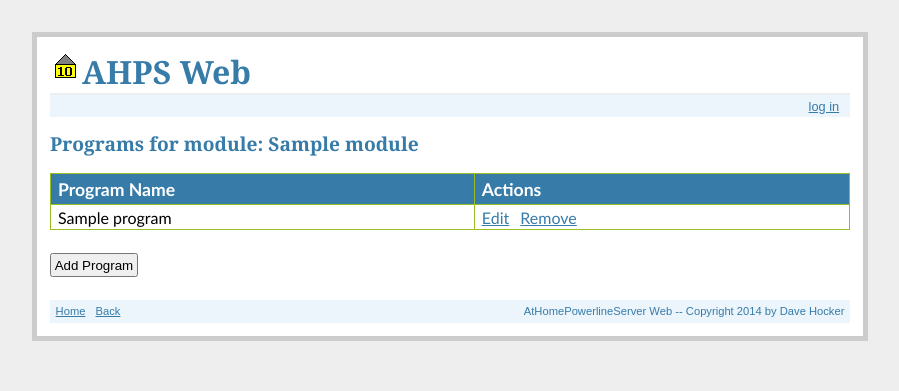
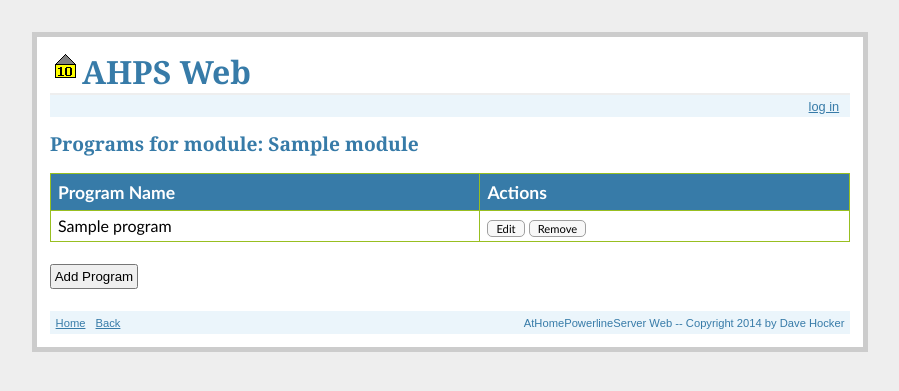
Before and after one commit to dhocker/ahps_web, a Flask app: template ahps_web/templates/module_programs.html in a window 1280 px wide. Shown: the top 391 px of the page, without its empty margins (190-1089 px from the left). Run offline with Flask 2, Linux system fonts and the light colour scheme; the template is opened without the code that fills it: most values are stand-ins (such as "Sample title", 1, 10 or a date in 2020); parts of the project's set-up code (start-up, migrations or seed data) failed here and were passed over; some libraries are stand-ins or nearby versions.

Commit message:
Style action buttons in table on module programs page. Increase height of module box to accommodate edge browsers.

```diff
--- a/ahps_web/static/style.css
+++ b/ahps_web/static/style.css
@@ -21,16 +21,16 @@ h2              { font-size: 1.2em; }
                     color: #778E9E;
                     border: 3px solid #778E9E;
                     float: left; margin: 0.3em auto; }
-.module         { background: #CEE5F5; width: 15em; padding: 0.5em;
+.module         { background: #CEE5F5; width: 15em; height: 20em; padding: 0.5em;
                     border: 3px solid #AACBE2; float: left; margin: 0.3em auto; }
-.lamp-module    { background: #CEE5F5; width: 15em; padding: 0.5em;
+.lamp-module    { background: #CEE5F5; width: 15em; height: 20em; padding: 0.5em;
                     color: #667A88;
                     border: 3px solid #667A88; float: left; margin: 0.3em auto;
-                    height: 10em; }
+                    height: 12em; }
 .appliance-module { background: #97C897; width: 15em; padding: 0.5em;
                     color: #316F31;
                     border: 3px solid #316F31; float: left; margin: 0.3em auto;
-                    height: 10em; }
+                    height: 12em; }
 .name           { padding: 0.2em; color: #377BA8; background: #EBF5FB}
 .description    { text-indent: 2em }
 .hdc            { margin: 0.2em; }
@@ -45,7 +45,14 @@ h2              { font-size: 1.2em; }
 .input-number   { margin: 0.3em auto; width: 2em; }
 .input-label    { margin: 0.3em auto; display: block }
 
-/* Table styling for the Programs list */
+/* Styling for anchor to make it look like a button */
+.a-button       { text-decoration: none; border: 1px solid #A0A0A0;
+                    background: #F8F8F8 ; padding: 1px 8px 1px 8px;
+                    text-align: center; border-radius: 5px;
+                    font-size: 0.7em; color: #000000;
+                    margin: 0; vertical-align: middle; }
+
+/* Table styling for the Programs list on module_programs page */
 /* Based on: http://www.w3schools.com/css/tryit.asp?filename=trycss_table_fancy */
 #programs      { font-family: "Trebuchet MS", Arial, Helvetica, sans-serif;
                     width: 100%;
@@ -56,7 +63,8 @@ h2              { font-size: 1.2em; }
 #programs td, #programs th {
                     font-size: 1em;
                     border: 1px solid #98bf21;
-                    padding: 3px 7px 2px 7px;
+                    padding: 3px 7px 3px 7px;
+                    height: 1.5em;
                     }
 
 #programs th {
--- a/ahps_web/templates/module_programs.html
+++ b/ahps_web/templates/module_programs.html
@@ -59,8 +59,9 @@
                 {% endif %}
                     <td>{{ program.name }}</td>
                     <td>
-                        <a href="{{ url_for('edit_program', programid=program.programid) }}">Edit</a>
-                        <a href="javascript:confirmRemove({{ module.moduleid }}, {{ program.programid }}, '{{ program.name }}')">Remove</a>
+                        <a class="a-button" href="{{ url_for('edit_program', programid=program.programid) }}">Edit</a>
+                        <a class="a-button"
+                           href="javascript:confirmRemove({{ module.moduleid }}, {{ program.programid }}, '{{ program.name }}')">Remove</a>
                     </td>
                 </tr>
             {% endfor %}
```
